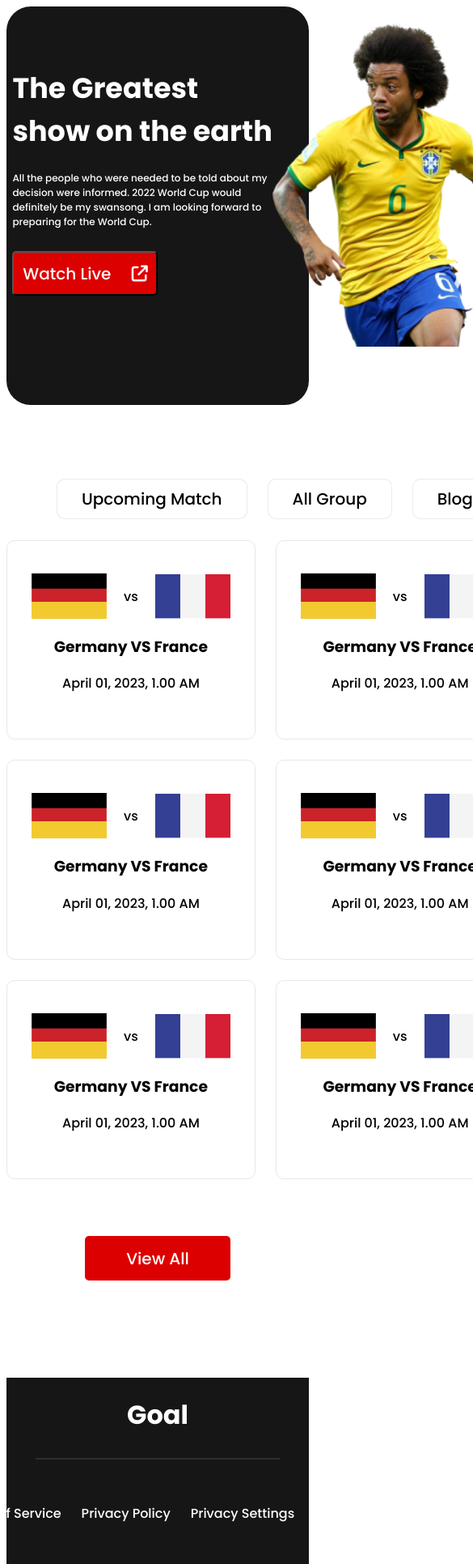
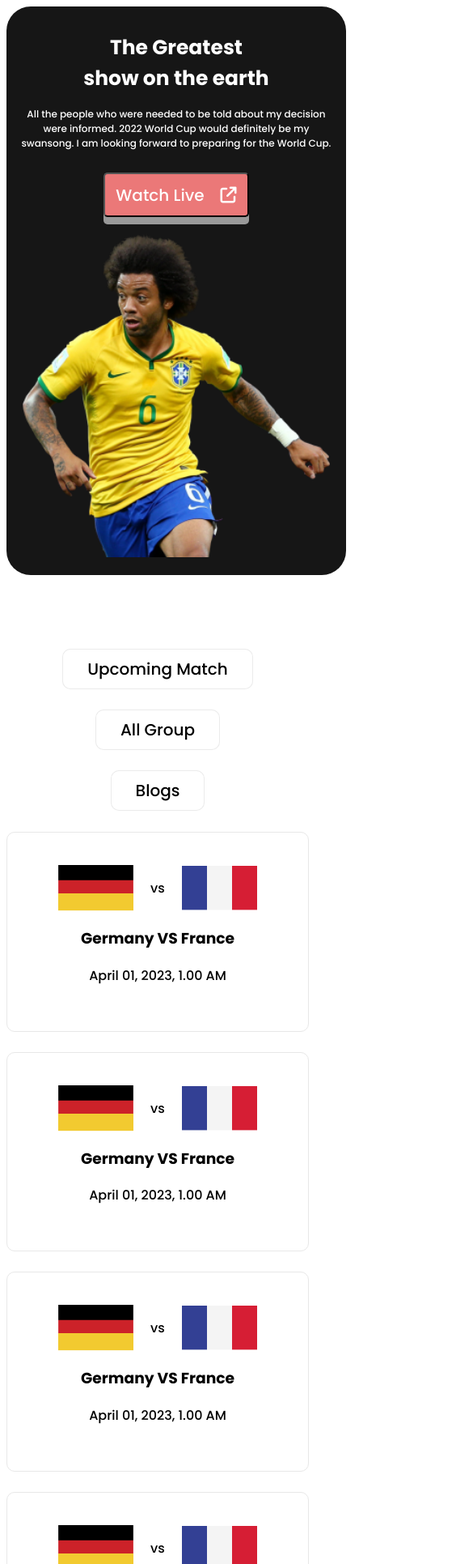
Before and after one commit to ShazibBosu/World-Cup, a plain HTML site: page upcoming.html in a window 390 px wide. Shown: the top 1931 px of the page at 81% size, 585 px wide, since content can reach past the window. Drawn offline with Linux system fonts and the light colour scheme; a web font is replaced by a local one.

Commit message:
World cup end

```diff
--- a/style.css
+++ b/style.css
@@ -1,15 +1,15 @@
 /* font style  */
 
 @import url("https://fonts.googleapis.com/css2?family=Gentium+Book+Plus&family=Lobster&family=Poppins:wght@500;700&family=Roboto:ital@0;1&family=Rubik&display=swap");
-
+/* global variable */
 * {
   scroll-behavior: smooth;
 }
 
+/* header section design */
+
 header {
   margin-bottom: 65px;
-  /* width: auto;
-  height: auto; */
   font-family: "Poppins", sans-serif;
   background-color: #161616;
   border-radius: 30px;
@@ -21,21 +21,24 @@ header {
   padding-top: 20px;
   padding-bottom: 65px;
 }
-
+/* header img design */
 .banner-image img {
   height: 400px;
 }
+/* header h1 title design*/
 .banner-title {
   font-size: 50px;
   padding-bottom: 0px;
 }
+/* header paragraph design */
 .banner-info {
   padding-top: 0;
   padding-bottom: 15px;
   font-size: 12px;
 }
+/* watch live button design */
 .banner-button {
-  background-color: #dd0000;
+  background-color: #eb7878;
   height: 55px;
   width: 180px;
   color: white;
@@ -44,18 +47,28 @@ header {
   border-radius: 5px;
   font-family: "Poppins", sans-serif;
   margin-bottom: 70px;
+  box-shadow: 0 9px #999;
+}
+.banner-button:active {
+  background-color: #dd0000;
+  box-shadow: 0 5px #666;
+  transform: translateY(4px);
 }
 .banner-button:hover {
+  background-color: #dd0000;
   cursor: pointer;
 }
+/* watch live button icon design */
 .fa-arrow-up-right-from-square {
   padding-left: 20px;
 }
+
+/* main class flex style */
 .container {
   display: flex;
   flex-direction: row;
-  /* width: 50%; */
 }
+/* aside content section design */
 .aside-contents {
   background-color: #161616;
   max-height: 250px;
@@ -68,7 +81,7 @@ header {
   border-radius: 10px;
   margin-right: 25px;
 }
-
+/* aside content button design */
 .aside-button {
   width: 225px;
   height: 50px;
@@ -86,14 +99,7 @@ header {
   background-color: #dd0000;
 }
 
-.match-live-icons {
-  display: flex;
-  padding-bottom: 20px;
-}
-.match-live-icons-one {
-  padding-right: 30px;
-  padding-left: 20px;
-}
+/* match live section design */
 .match-live {
   display: grid;
   grid-template-columns: repeat(3, 1fr);
@@ -104,6 +110,7 @@ header {
   border: 1px solid #e8e8e8;
   border-radius: 10px;
 }
+/* transfer button design */
 .match-live-button {
   padding-left: 20px;
   padding-top: 15px;
@@ -115,10 +122,22 @@ header {
   background-color: white;
   border-radius: 10px;
 }
+
+/* match live section para design  */
 .match-live-info {
   padding-left: 20px;
   font-family: "Poppins", sans-serif;
 }
+/* match live icons design */
+.match-live-icons {
+  display: flex;
+  padding-bottom: 20px;
+}
+.match-live-icons-one {
+  padding-right: 30px;
+  padding-left: 20px;
+}
+/* hidden button design */
 .hidden-button {
   display: flex;
   align-items: center;
@@ -139,31 +158,38 @@ header {
   display: none;
 }
 
+/* footer design */
+
+footer {
+  margin-top: 120px;
+}
+
 .footer-container {
   width: 100%;
   background-color: #161616;
   color: white;
   font-family: "Poppins", sans-serif;
 }
+
+.footer-header {
+  display: flex;
+  flex-direction: column;
+  align-items: center;
+}
+
 hr {
   width: 80%;
   color: #ffffff1a;
   border: 1px solid rgba(255, 255, 255, 0.1);
 }
-footer {
-  margin-top: 120px;
-}
-.footer-header {
-  display: flex;
-  flex-direction: column;
-  align-items: center;
-}
+
 .footer-items {
   display: flex;
   flex-direction: row;
   column-gap: 50px;
   margin-top: 30px;
 }
+
 .footer-icons {
   font-size: 30px;
   display: flex;
@@ -173,7 +199,7 @@ footer {
   margin-bottom: 30px;
 }
 
-/* upcoming section */
+/*----------------------------------- upcoming section------------------------- */
 .upcoming-images {
   display: flex;
   flex-direction: row;
@@ -192,7 +218,10 @@ footer {
   font-family: "Poppins", sans-serif;
   padding-bottom: 40px;
 }
-/* media query tablet (ipad-mini) */
+/* ------------------------------------upcoming section ends---------------------------- */
+
+/*---------------------------- media query tablet (ipad-mini)---------------------------- */
+
 @media only screen and (max-width: 768px) {
   .banner-title {
     font-size: 35px;
@@ -224,9 +253,9 @@ footer {
   .match-live {
     grid-template-columns: repeat(2, 1fr);
   }
-  /* .match-live-contents {
-
-  } */
+  .match-live-contents img {
+    width: 100%;
+  }
   .view-button {
     display: block;
   }
@@ -235,11 +264,62 @@ footer {
     column-gap: 25px;
   }
 }
-/* media query for mobile */
-/* @media only screen and (max-width:320px){
 
+/* ---------------------------media query for mobile (iphone 6/7/8)------------------------ */
 
-
-
-
-} */
+@media only screen and (max-width: 667px) {
+  header {
+    width: 100vw;
+    padding: 4%;
+    display: flex;
+    flex-direction: column;
+    grid-template-columns: 1, 1fr;
+    align-items: center;
+  }
+  .banner-title {
+    font-size: 25px;
+    text-align: center;
+  }
+  .banner-info {
+    text-align: center;
+  }
+  .banner-button {
+    display: flex;
+    align-items: center;
+    justify-content: center;
+    margin: 0 auto;
+    margin-bottom: 20px;
+  }
+  .aside-contents {
+    display: flex;
+    flex-direction: column;
+    margin: 0 auto;
+    background-color: white;
+    row-gap: 25px;
+  }
+  .aside-button {
+    padding: 0 30px;
+    text-align: center;
+    width: auto;
+    background-color: white;
+    border: 1px solid rgba(61, 58, 58, 0.1);
+    white-space: nowrap;
+  }
+  .match-live {
+    grid-template-columns: repeat(1, 1fr);
+    margin: 0%;
+  }
+  .match-live-contents img {
+    width: 100%;
+  }
+  .view-button {
+    display: none;
+  }
+  .footer-items {
+    display: flex;
+    text-align: center;
+    flex-direction: column;
+    white-space: nowrap;
+    column-gap: 25px;
+  }
+}
```
Also changed, not shown: index.html (+24 -2 lines).
